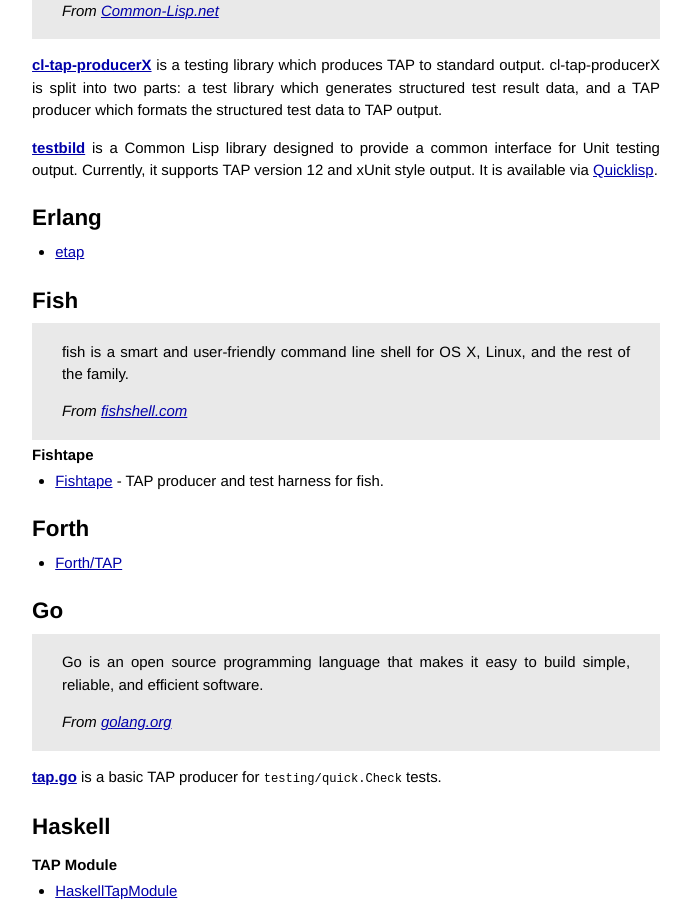
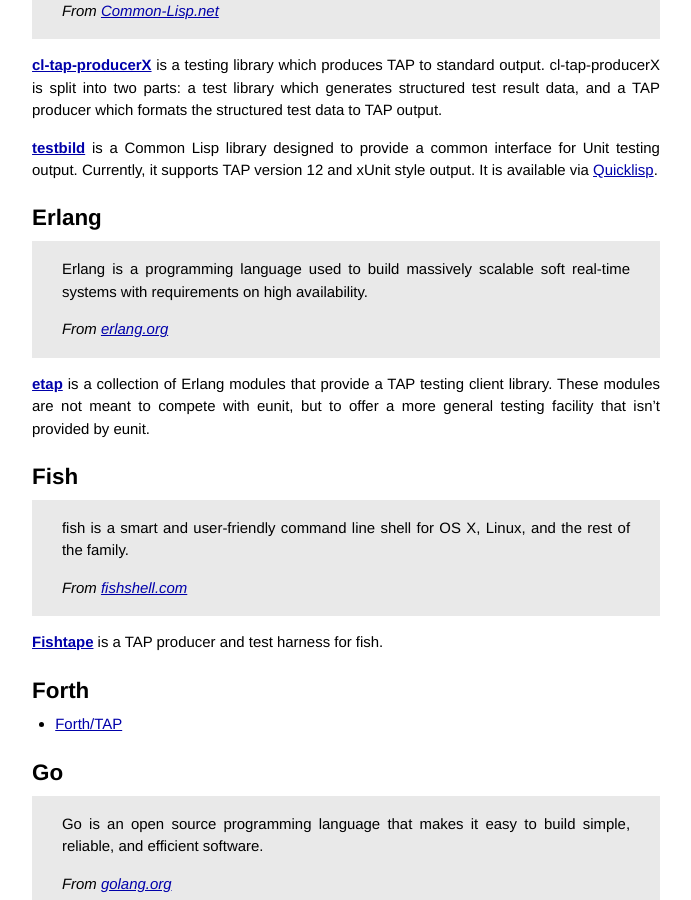
Before and after one commit to TestAnything/testanything.github.io, a Jekyll site: the page built from producers.md, in a window 1280 px wide and 900 px high, scrolled down 2182 px. Shown: the whole window, without its empty margins (294-985 px from the left). Built offline with Jekyll 4.4.1, drawn with Linux system fonts in a browser that asks for light colours; Markdown is read by kramdown in place of the engine named in the settings.

Commit message:
Update Erlang producers section.

```diff
--- a/producers.md
+++ b/producers.md
@@ -137,7 +137,15 @@
 <a id="erlang"></a>
 ## Erlang
 
--   [etap](http://github.com/ngerakines/etap)
+> Erlang is a programming language used to build massively scalable soft
+> real-time systems with requirements on high availability.
+>
+> *From [erlang.org](http://www.erlang.org/)*
+
+**[etap](http://github.com/ngerakines/etap)** is a collection of Erlang
+modules that provide a TAP testing client library. These modules are not
+meant to compete with eunit, but to offer a more general testing facility
+that isn't provided by eunit.
 
 <a id="fish"></a>
 ## Fish
@@ -147,9 +155,8 @@
 >
 > *From [fishshell.com](http://fishshell.com/)*
 
-### Fishtape
-
--    [Fishtape](http://github.com/fisherman/fishtape) - TAP producer and test harness for fish.
+**[Fishtape](http://github.com/fisherman/fishtape)** is a TAP producer
+and test harness for fish.
 
 <a id="forth"></a>
 ## Forth
```
Also changed, not shown: testing-with-tap/erlang.md (deleted, +0 -10 lines), testing-with-tap/index.md (+0 -1 lines).
